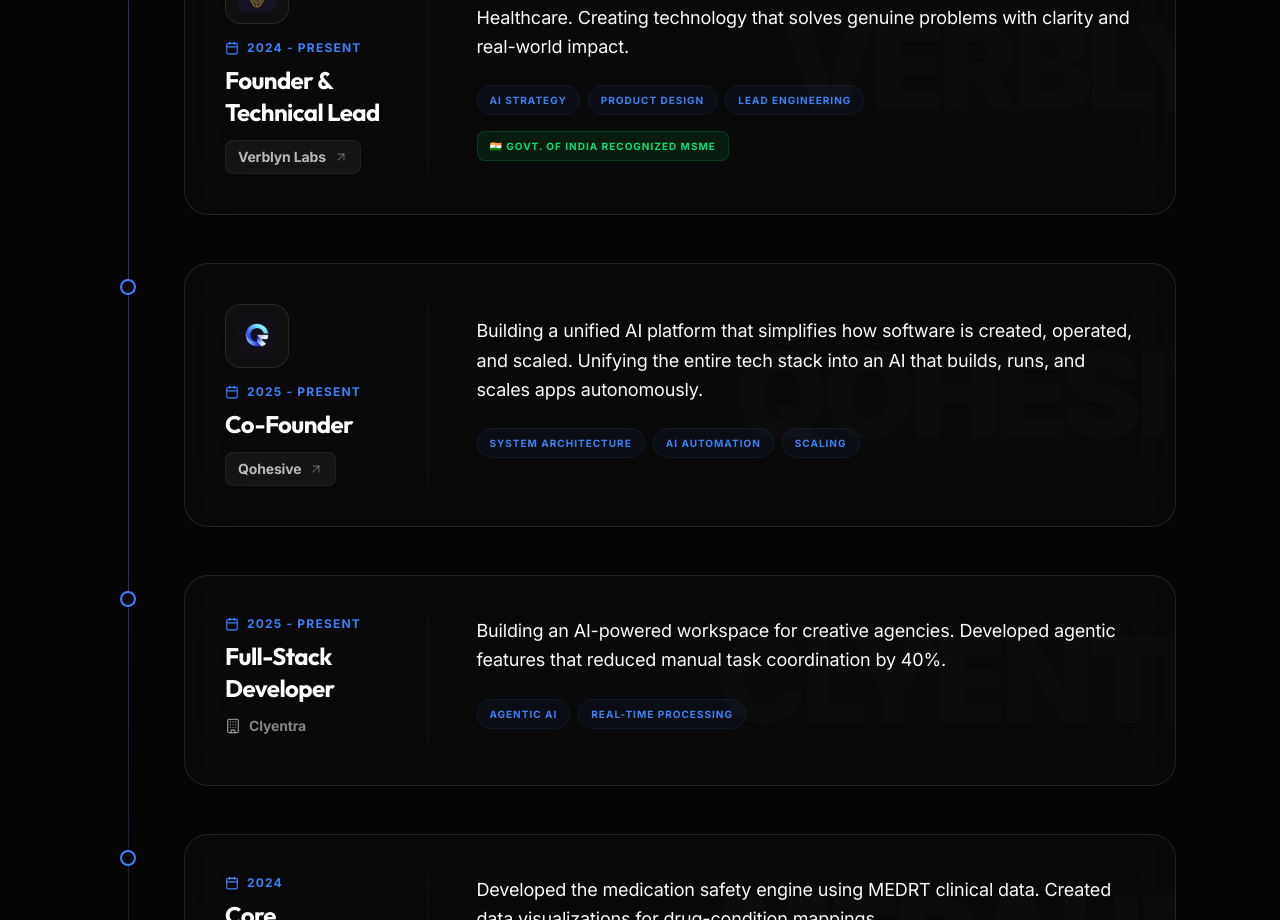
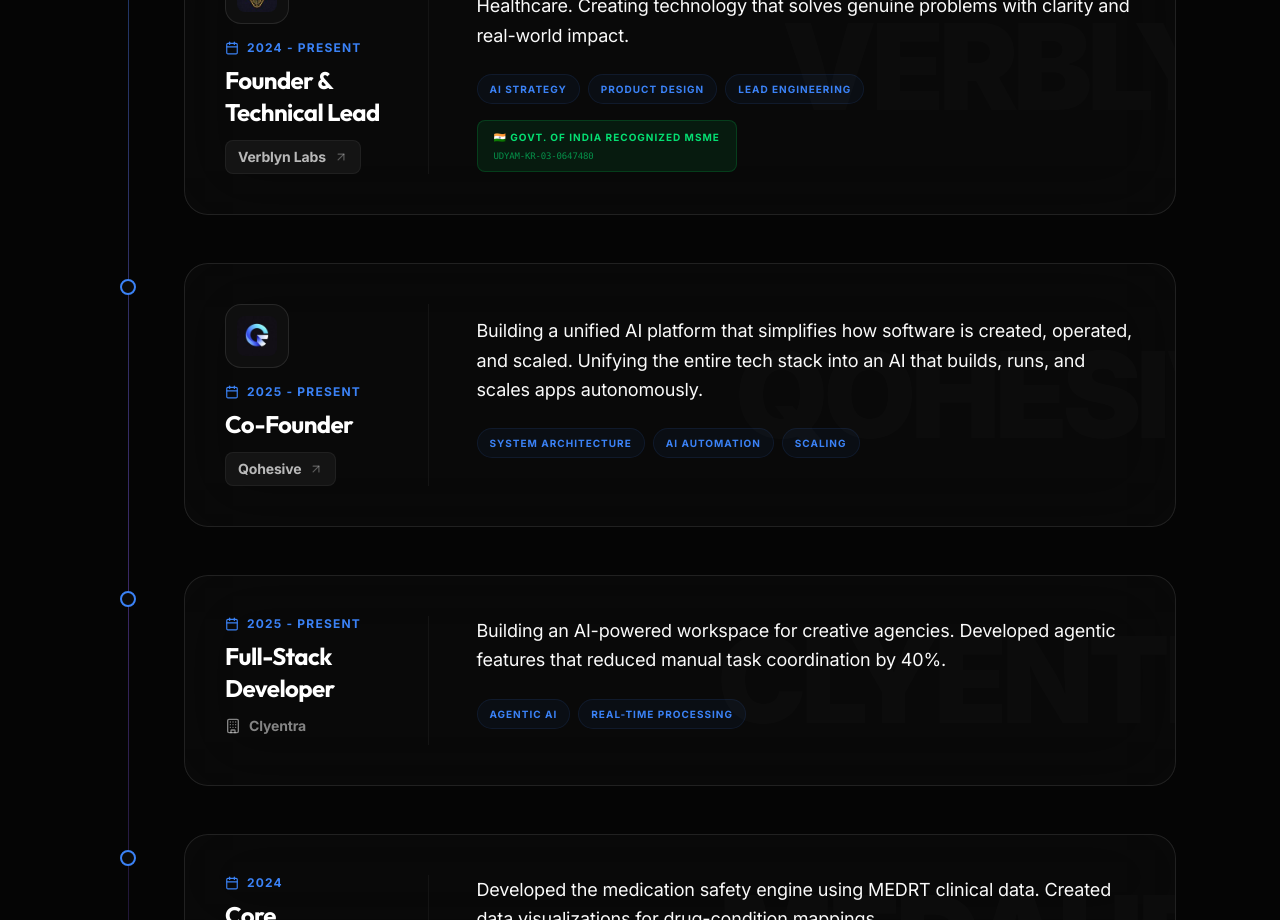
Before and after one commit to RichardRajuChirayath/Portfolio-, a Next.js app: page / in a window 1280 px wide. Shown: the part 5300-6220 px from the top of the page. Built offline with nearby package versions, Linux system fonts and the light colour scheme.

Commit message:
Add Udyam Registration Number to MSME badge

```diff
--- a/src/components/Experience.tsx
+++ b/src/components/Experience.tsx
@@ -16,7 +16,8 @@
         description: "A product studio building user-centric AI solutions across EdTech and Healthcare. Creating technology that solves genuine problems with clarity and real-world impact.",
         current: true,
         skills: ["AI Strategy", "Product Design", "Lead Engineering"],
-        badge: "🇮🇳 Govt. of India Recognized MSME"
+        badge: "🇮🇳 Govt. of India Recognized MSME",
+        badgeSubtext: "UDYAM-KR-03-0647480"
     },
     {
         role: "Co-Founder",
@@ -145,10 +146,15 @@
                                             ))}
                                         </div>
                                         {exp.badge && (
-                                            <div className="inline-flex items-center gap-2 px-3 py-1.5 bg-green-500/10 border border-green-500/20 rounded-lg w-fit">
+                                            <div className="inline-flex flex-col gap-1 px-4 py-2 bg-green-500/10 border border-green-500/20 rounded-lg w-fit">
                                                 <span className="text-[10px] font-bold uppercase tracking-widest text-green-400">
                                                     {exp.badge}
                                                 </span>
+                                                {exp.badgeSubtext && (
+                                                    <span className="text-[9px] font-mono text-green-400/60">
+                                                        {exp.badgeSubtext}
+                                                    </span>
+                                                )}
                                             </div>
                                         )}
                                     </div>
```
